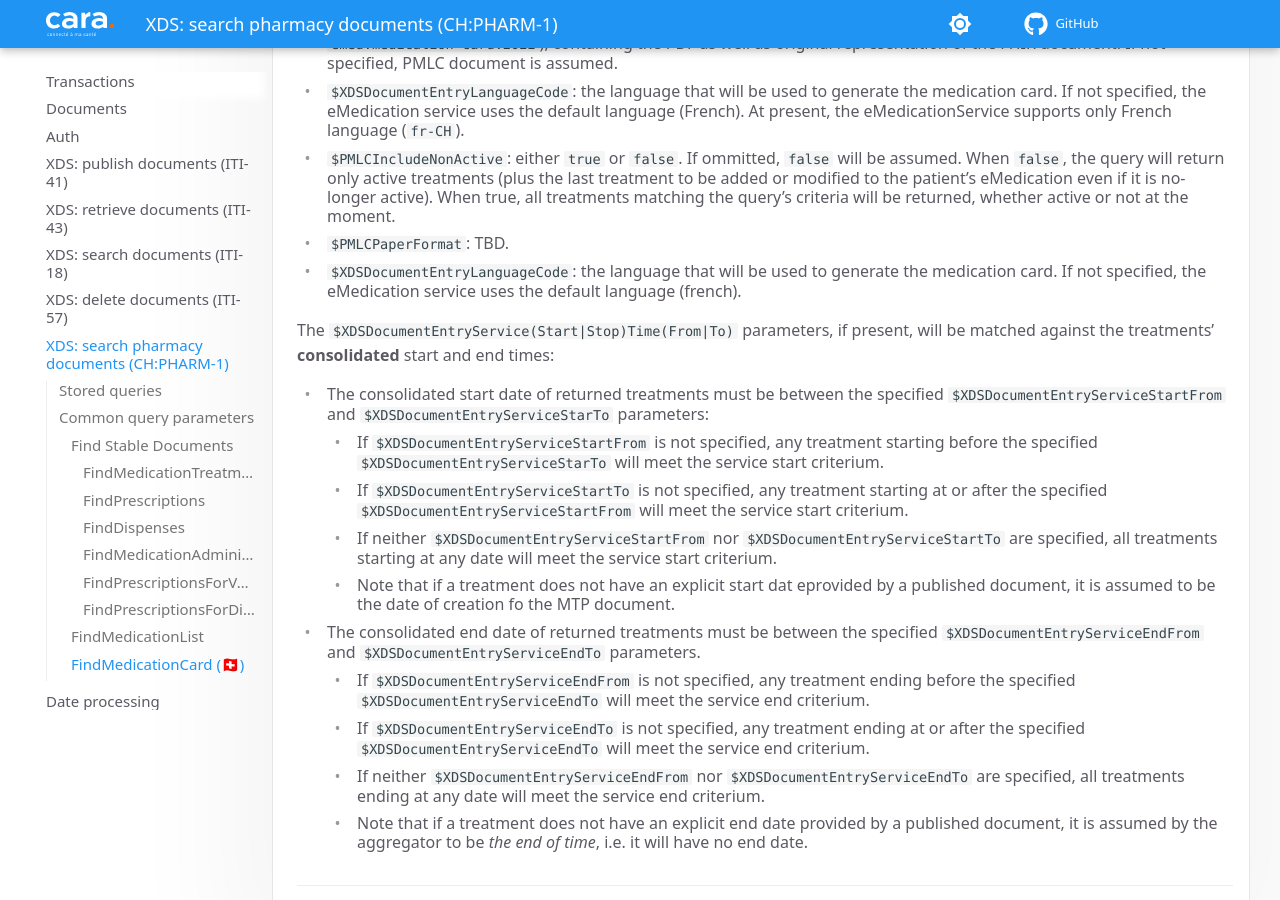
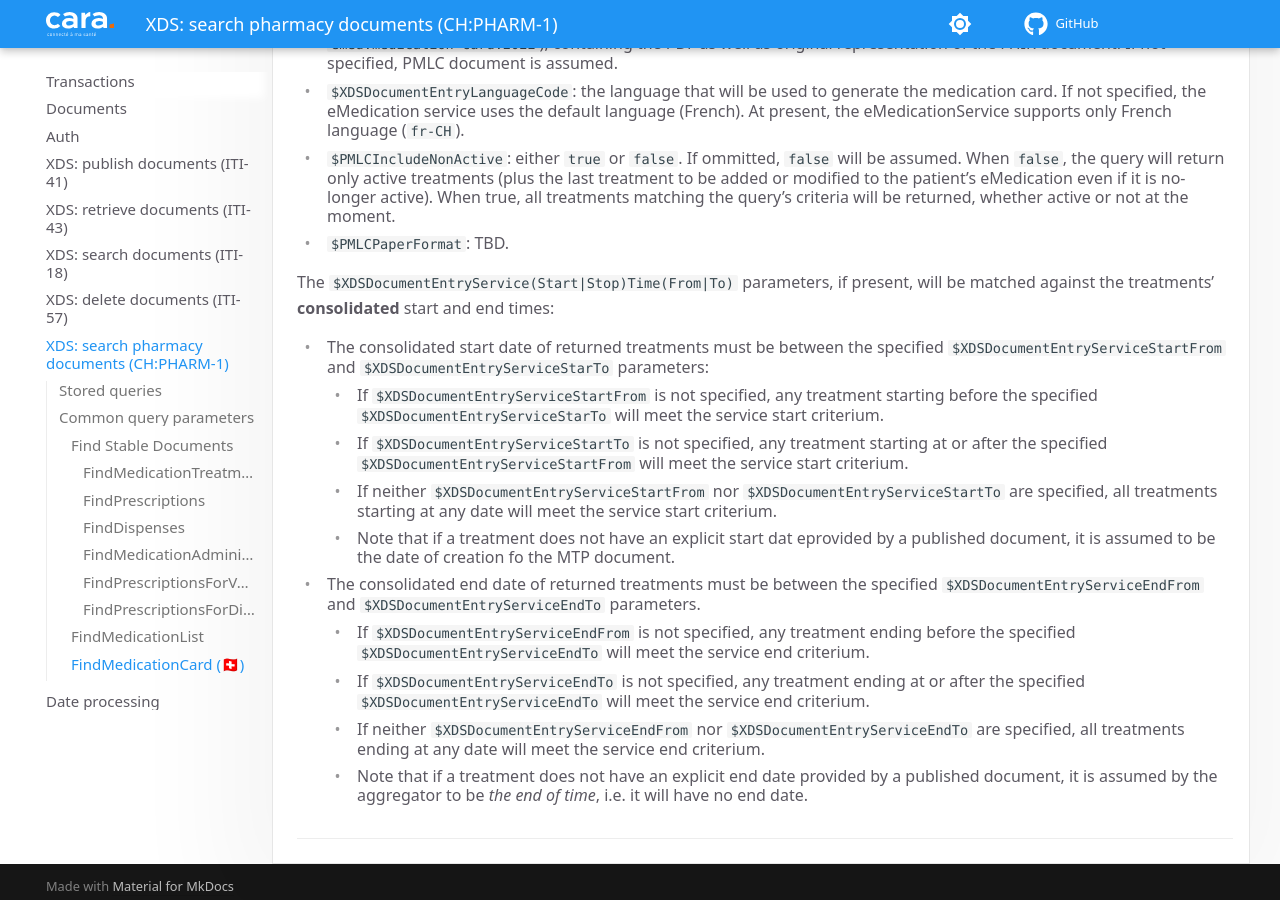
Before and after one commit to CARA-ch/emed-service-guide, an MkDocs documentation site: the page built from docs/transactions/chpharm1.md, in a window 1280 px wide and 900 px high, scrolled down 4364 px. Built offline with MkDocs 1.6.1 and Material for MkDocs 9.7.7, drawn with Linux system fonts in a browser that asks for light colours; comment, search, counter and statistics services are not loaded.

Commit message:
[#40] Removed redundant parameter for FindMedicationCard query description

```diff
--- a/docs/transactions/chpharm1.md
+++ b/docs/transactions/chpharm1.md
@@ -143,7 +143,6 @@ On top of the common PHARM-1 parameters, the following parameters are supported:
 - `$XDSDocumentEntryLanguageCode`: the language that will be used to generate the medication card. If not specified, the eMedication service uses the default language (French). At present, the eMedicationService supports only French language (`fr-CH`).
 - `$PMLCIncludeNonActive`: either `true` or `false`. If ommitted, `false` will be assumed. When `false`, the query will return only active treatments (plus the last treatment to be added or modified to the patient's eMedication even if it is no-longer active). When true, all treatments matching the query's criteria will be returned, whether active or not at the moment.
 - `$PMLCPaperFormat`: TBD.
-- `$XDSDocumentEntryLanguageCode`: the language that will be used to generate the medication card. If not specified, the eMedication service uses the default language (french).
 
 The `$XDSDocumentEntryService(Start|Stop)Time(From|To)` parameters, if present, will be matched against the treatments' __consolidated__ start and end times:
 
```
